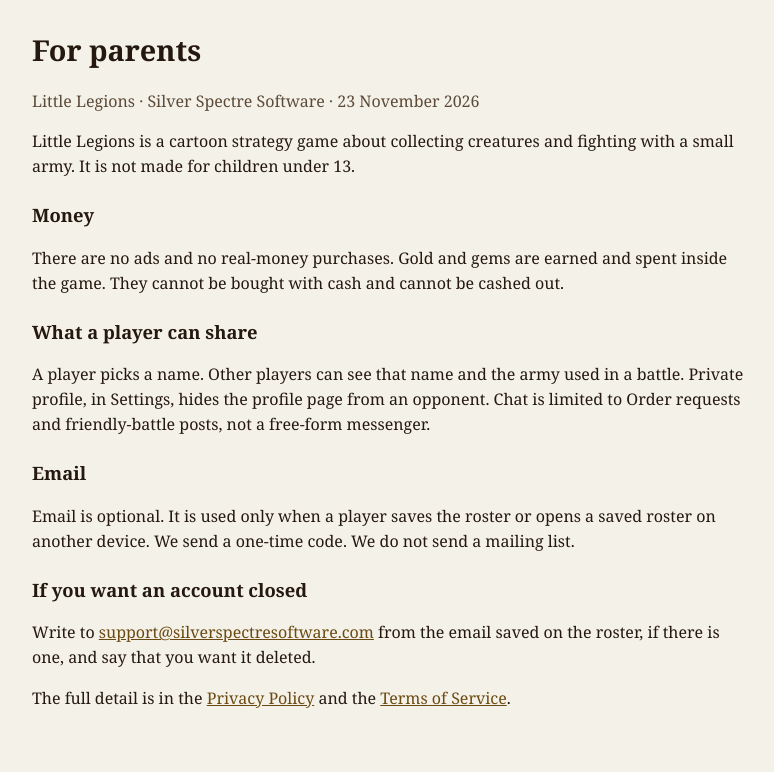
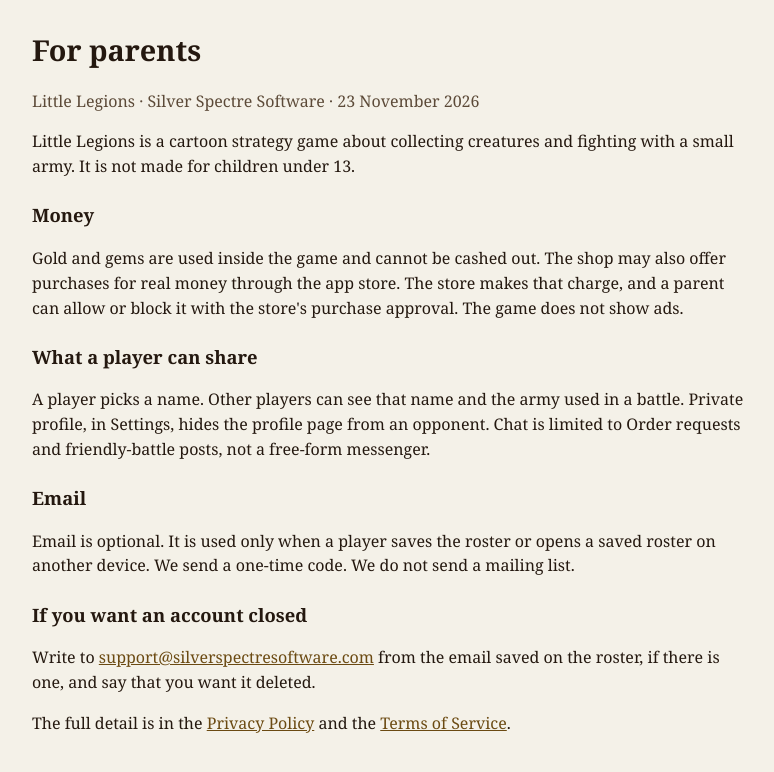
Before and after one commit to Srivatsan2307/LittleLegionsJoin, a plain HTML site: page docs/parents/index.html in a window 1280 px wide. Shown: the whole page, without its empty margins (248-1022 px from the left). Drawn offline with Linux system fonts and the light colour scheme.

Commit message:
Describe real-money shop purchases in the public pages.
Co-authored-by: Cursor <cursoragent@cursor.com>

```diff
--- a/docs/parents/index.html
+++ b/docs/parents/index.html
@@ -22,7 +22,7 @@
     <p class="meta">Little Legions · Silver Spectre Software · 23 November 2026</p>
     <p>Little Legions is a cartoon strategy game about collecting creatures and fighting with a small army. It is not made for children under 13.</p>
     <h2>Money</h2>
-    <p>There are no ads and no real-money purchases. Gold and gems are earned and spent inside the game. They cannot be bought with cash and cannot be cashed out.</p>
+    <p>Gold and gems are used inside the game and cannot be cashed out. The shop may also offer purchases for real money through the app store. The store makes that charge, and a parent can allow or block it with the store's purchase approval. The game does not show ads.</p>
     <h2>What a player can share</h2>
     <p>A player picks a name. Other players can see that name and the army used in a battle. Private profile, in Settings, hides the profile page from an opponent. Chat is limited to Order requests and friendly-battle posts, not a free-form messenger.</p>
     <h2>Email</h2>
```
Also changed, not shown: docs/privacy/index.html (+1 -1 lines), docs/terms/index.html (+1 -0 lines).
